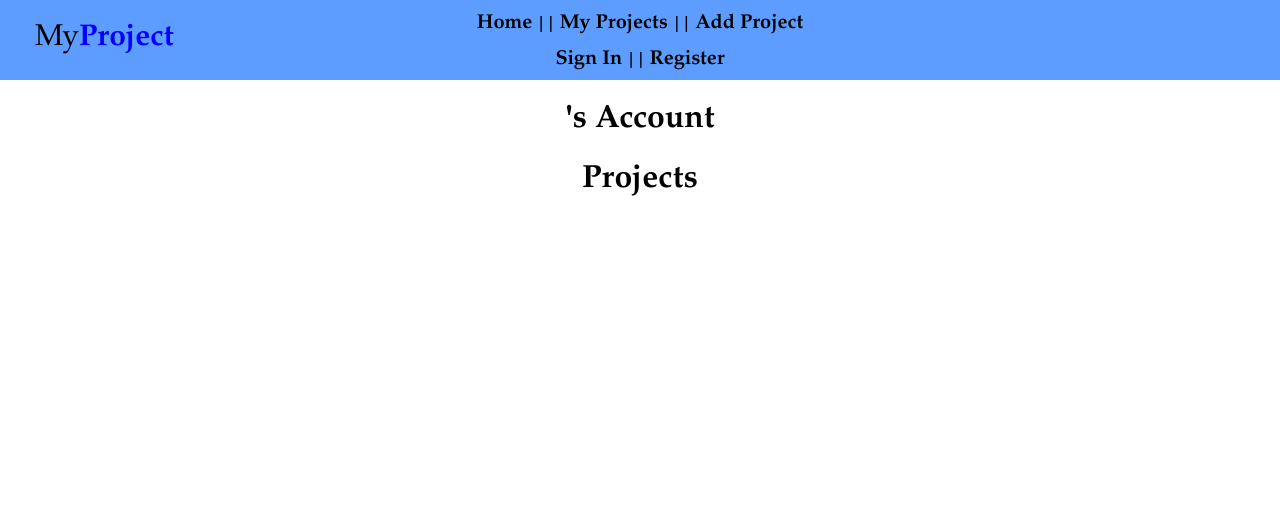
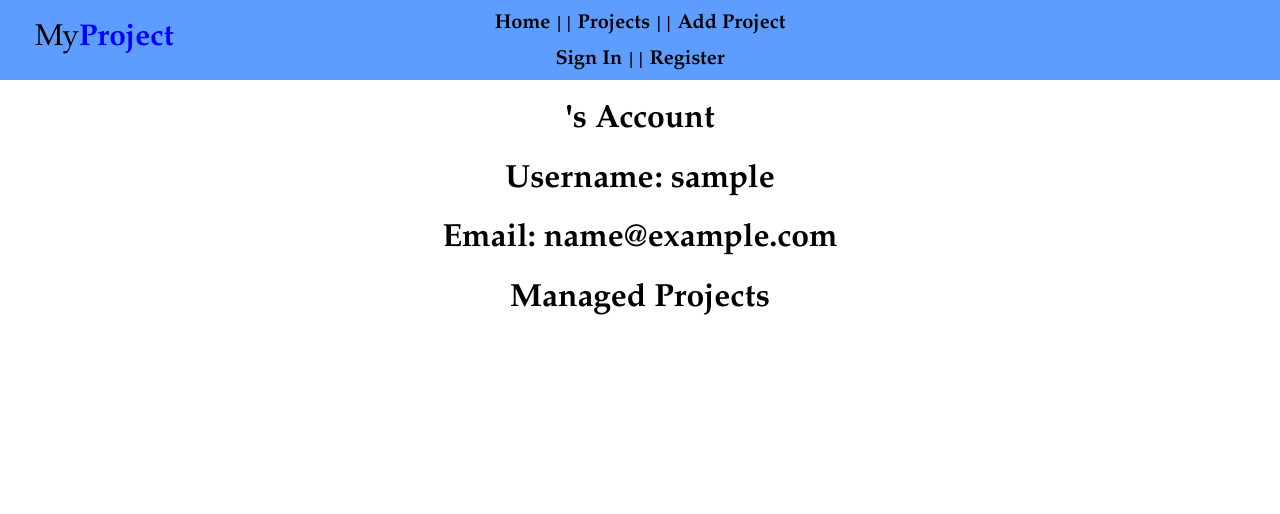
Before and after one commit to jakeearing/MyProject-Web-Application, a Flask app: template templates/account/account.html in a window 1280 px wide. Shown: the top 514 px of the page. Run offline with Flask 2, Linux system fonts and the light colour scheme; the template is opened without the code that fills it: most values are stand-ins (such as "Sample title", 1, 10 or a date in 2020).

Commit message:
Account.html now displays email and username
the account view now has the route updated to properly show the users account and email address on the account page.

```diff
--- a/templates/account/account.html
+++ b/templates/account/account.html
@@ -15,7 +15,7 @@
             </div></a>
             <nav>
                 <a href="/">Home</a> ||
-                <a href="/projects">My Projects</a> ||
+                <a href="/projects">Projects</a> ||
                 <a href="/projects/new">Add Project</a>
             </nav>
         {% if user %}
@@ -34,7 +34,10 @@
         <div class=content>
             <h1>{% if user %}{{user}}{% endif %}'s Account</h1>
 
-            <h1>Projects</h1>
+            <h1>Username: {{username}}</h1>
+            <h1>Email: {{email}}</h1>
+
+            <h1>Managed Projects</h1>
             {% for project in projects%}
             {% if project.manager == user: %}
             <table>
```
